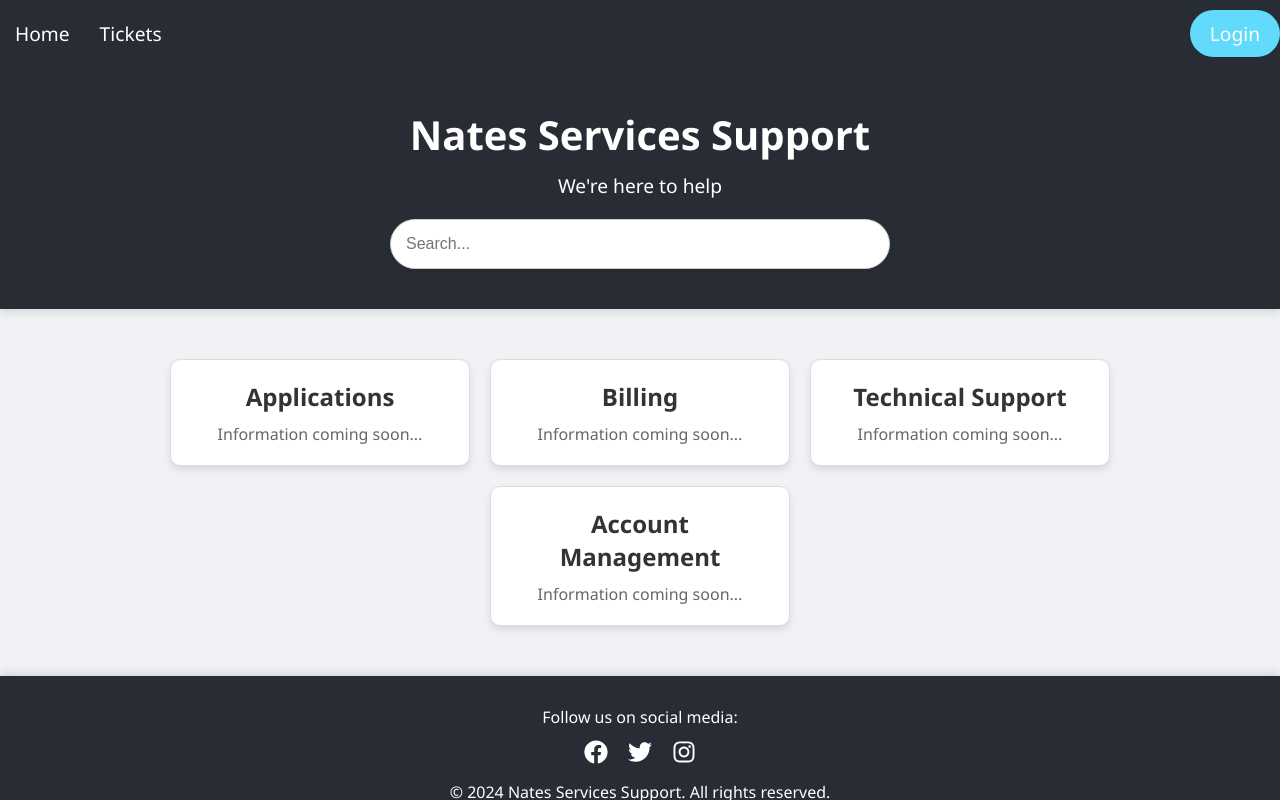
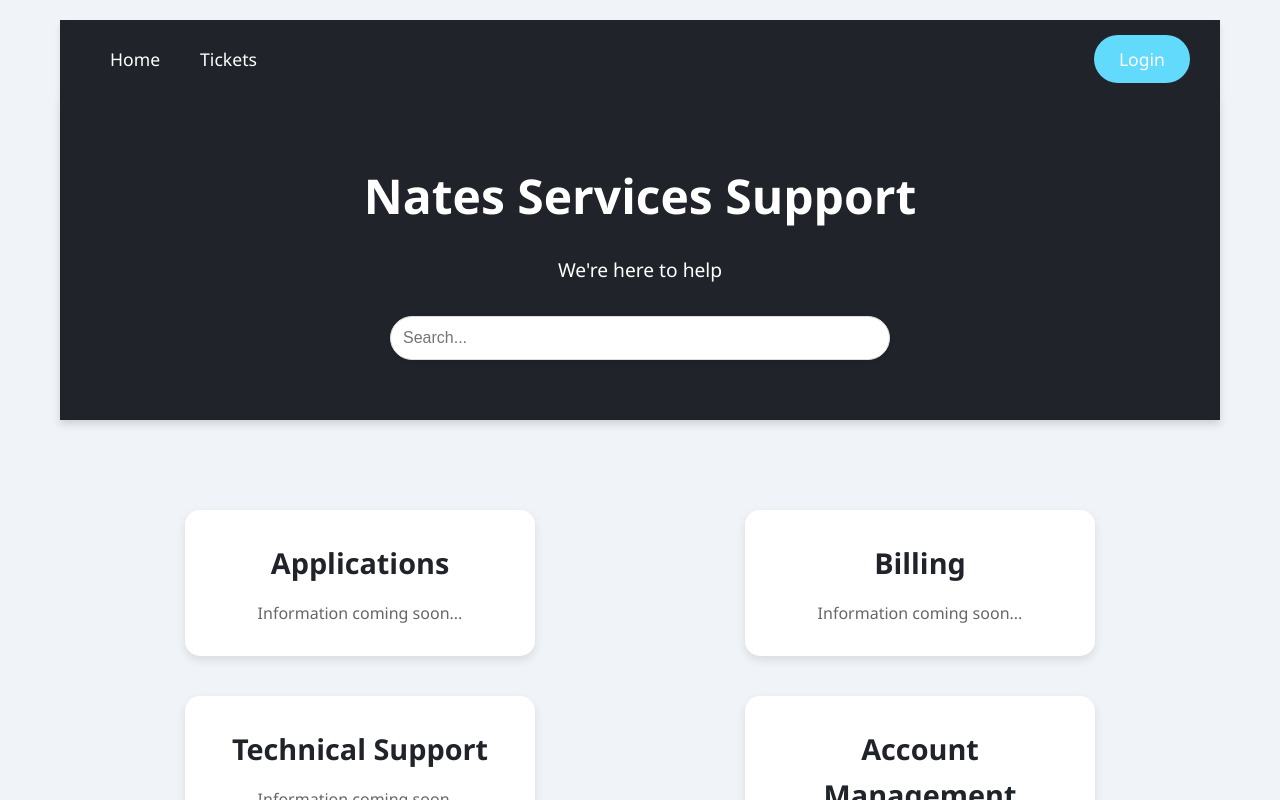
Before and after one commit to NatesHonor/support-app, a React (Create React App) app: page / in a window 1280 px wide. Shown: the top 800 px of the page. Built offline with nearby package versions, Linux system fonts and the light colour scheme.

Commit message:
Fixed up CSS

```diff
--- a/src/pages/styles/App.css
+++ b/src/pages/styles/App.css
@@ -6,174 +6,181 @@
 
 body {
   font-family: 'Segoe UI', Tahoma, Geneva, Verdana, sans-serif;
-  background-color: #f0f2f5;
+  background-color: #f0f4f8;
   color: #333;
+  line-height: 1.6;
 }
 
 .App {
   text-align: center;
-}
-
-.logout-button {
-  background-color: #ff4d4d;
-  border: none;
-  padding: 10px 20px;
-  border-radius: 25px;
-  color: white;
-  font-size: 1em;
-  cursor: pointer;
-  transition: background-color 0.3s, transform 0.3s;
-  margin-left: 15px;
-}
-
-.logout-button:hover {
-  background-color: #ff1a1a;
-  transform: translateY(-2px);
+  max-width: 1200px;
+  margin: 0 auto;
+  padding: 20px;
 }
 
 .navbar {
-  background-color: #282c34;
-  padding: 10px 0;
-  box-shadow: 0 4px 8px rgba(0, 0, 0, 0.1);
+  background-color: #20232a;
+  padding: 15px 30px;
   display: flex;
   justify-content: space-between;
   align-items: center;
+  box-shadow: 0 4px 6px rgba(0, 0, 0, 0.1);
 }
 
 .navbar ul {
   list-style: none;
   display: flex;
-  justify-content: center;
 }
 
 .navbar li {
-  margin: 0 15px;
+  margin: 0 20px;
 }
 
 .navbar a {
   color: white;
   text-decoration: none;
-  font-size: 1.2em;
-  transition: color 0.3s;
+  font-size: 1.1rem;
+  transition: color 0.3s ease;
 }
 
 .navbar a:hover {
   color: #61dafb;
 }
 
-.login-button {
+.navbar-right {
+  display: flex;
+  align-items: center;
+}
+
+.login-button, .logout-button {
   background-color: #61dafb;
   border: none;
-  padding: 10px 20px;
-  border-radius: 25px;
+  padding: 10px 25px;
+  border-radius: 30px;
   color: white;
-  text-decoration: none;
-  font-size: 1em;
-  transition: background-color 0.3s, transform 0.3s;
+  font-size: 1rem;
+  cursor: pointer;
+  transition: background-color 0.3s ease, transform 0.3s ease;
+  margin-left: 20px;
 }
 
-.login-button:hover {
-  background-color: #21a1f1;
+.logout-button {
+  background-color: #ff4d4d;
+}
+
+.logout-button:hover, .login-button:hover {
   transform: translateY(-2px);
 }
 
+.logout-button:hover {
+  background-color: #ff1a1a;
+}
+
 .App-header {
-  background-color: #282c34;
-  padding: 40px 20px;
+  background-color: #20232a;
+  padding: 60px 20px;
   color: white;
-  box-shadow: 0 4px 8px rgba(0, 0, 0, 0.1);
+  text-align: center;
+  box-shadow: 0 4px 8px rgba(0, 0, 0, 0.15);
 }
 
 .App-header h1 {
-  font-size: 2.5em;
-  margin-bottom: 10px;
+  font-size: 3rem;
+  margin-bottom: 20px;
 }
 
 .App-header p {
-  font-size: 1.2em;
-  margin-bottom: 20px;
+  font-size: 1.2rem;
+  margin-bottom: 30px;
 }
 
 .search-bar {
-  padding: 15px;
+  padding: 12px;
   width: 60%;
   max-width: 500px;
   border-radius: 25px;
-  border: 1px solid #ccc;
-  font-size: 1em;
+  border: 1px solid #ddd;
+  font-size: 1rem;
   box-shadow: 0 2px 4px rgba(0, 0, 0, 0.1);
+  outline: none;
+  transition: box-shadow 0.3s ease;
+}
+
+.search-bar:focus {
+  box-shadow: 0 0 8px rgba(0, 123, 255, 0.5);
 }
 
 .content {
   display: flex;
-  justify-content: center;
+  justify-content: space-around;
   flex-wrap: wrap;
-  margin-top: 40px;
-  padding: 0 20px;
+  margin-top: 50px;
+  padding: 20px;
 }
 
 .content-box {
-  background-color: #fff;
-  border: 1px solid #ddd;
-  border-radius: 10px;
-  padding: 20px;
-  margin: 10px;
-  width: 300px;
-  box-shadow: 0 4px 8px rgba(0, 0, 0, 0.1);
-  transition: transform 0.3s;
+  background-color: white;
+  border-radius: 15px;
+  padding: 30px;
+  margin: 20px;
+  width: 350px;
+  box-shadow: 0 4px 10px rgba(0, 0, 0, 0.1);
+  transition: transform 0.3s ease, box-shadow 0.3s ease;
 }
 
 .content-box:hover {
   transform: translateY(-5px);
+  box-shadow: 0 6px 15px rgba(0, 0, 0, 0.15);
 }
 
 .content-box h2 {
-  margin-top: 0;
-  font-size: 1.5em;
-  margin-bottom: 10px;
+  font-size: 1.8rem;
+  margin-bottom: 15px;
+  color: #20232a;
 }
 
 .content-box p {
-  font-size: 1em;
+  font-size: 1rem;
   color: #666;
 }
 
 .footer {
-  background-color: #282c34;
+  background-color: #20232a;
   color: white;
-  padding: 20px 0;
-  margin-top: 40px;
+  padding: 40px 20px;
+  text-align: center;
+  margin-top: 50px;
   box-shadow: 0 -4px 8px rgba(0, 0, 0, 0.1);
 }
 
 .footer p {
   margin: 10px 0;
+  font-size: 1rem;
 }
 
 .social-icons {
   display: flex;
   justify-content: center;
-  margin: 10px 0;
+  margin: 20px 0;
 }
 
 .social-icons a {
-  margin: 0 10px;
+  margin: 0 15px;
   color: white;
-  font-size: 1.5em;
-  transition: transform 0.3s;
+  font-size: 1.8rem;
+  transition: transform 0.3s ease;
 }
 
 .social-icons a:hover {
-  transform: scale(1.1);
+  transform: scale(1.2);
 }
 
 .welcome-message {
   font-size: 1.5rem;
-  font-weight: bold;
-  color: #ffffff;
+  color: #fff;
   background-color: #007bff;
-  padding: 10px 20px;
-  border-radius: 5px;
-  margin-left: 15px;
-  box-shadow: 0 4px 8px rgba(0, 0, 0, 0.2);
+  padding: 10px 30px;
+  border-radius: 25px;
+  margin-left: 20px;
+  box-shadow: 0 4px 8px rgba(0, 0, 0, 0.15);
 }
```
